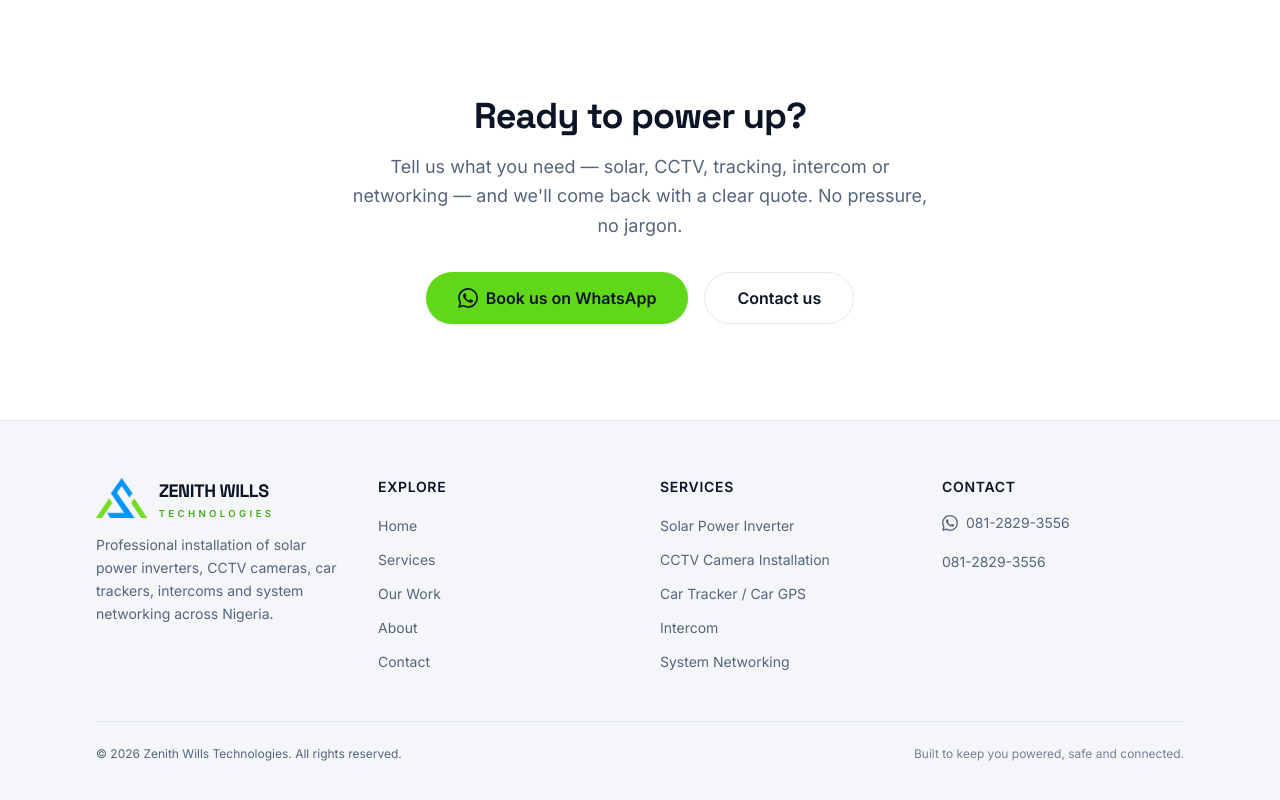
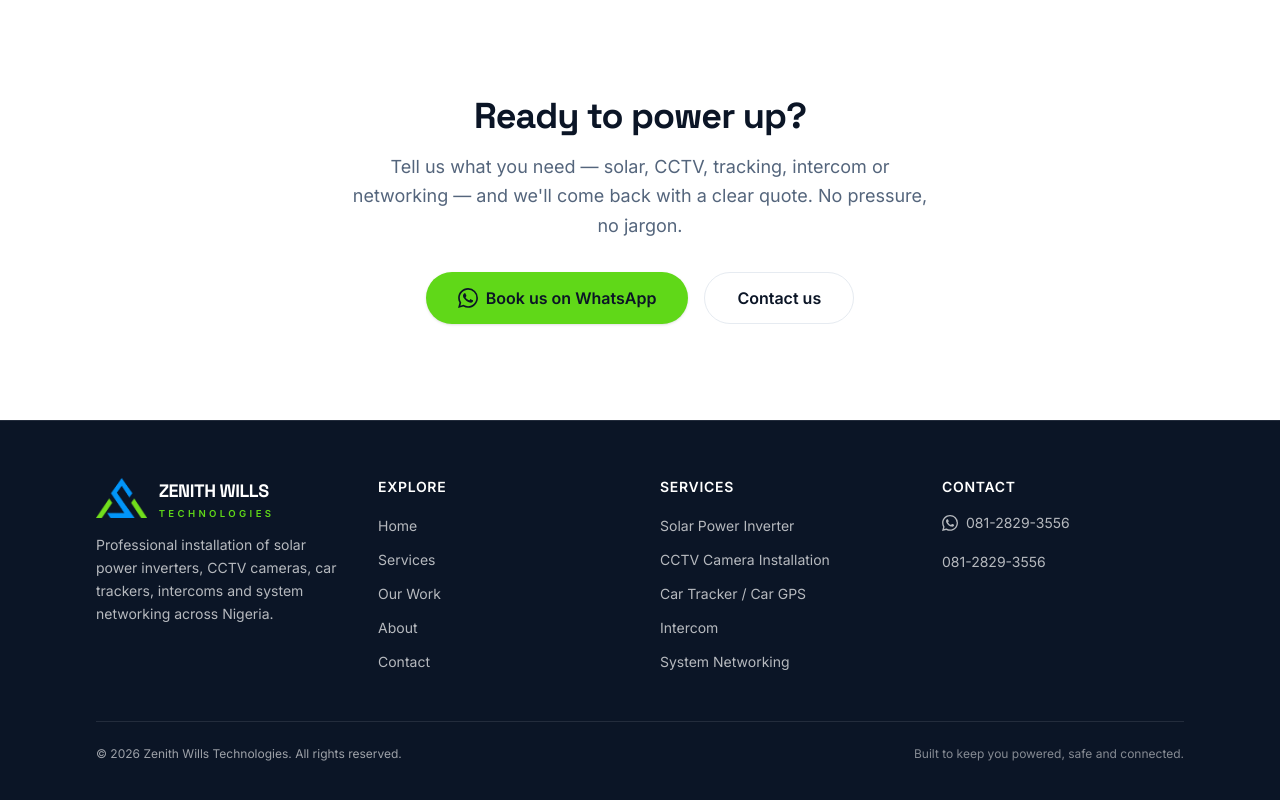
Before and after one commit to arakunle22/zenith-wills-technologies, a Next.js app: page / in a window 1280 px wide. Shown: the part 3543-4343 px from the top of the page. Built offline with nearby package versions, Linux system fonts and the light colour scheme.

Commit message:
style: deep navy footer

```diff
--- a/src/components/footer.tsx
+++ b/src/components/footer.tsx
@@ -7,18 +7,18 @@ import { site } from "@/config/site";
 export function Footer() {
   const year = new Date().getFullYear();
   return (
-    <footer className="border-t border-line bg-surface">
+    <footer className="border-t border-frost/10 bg-ink">
       <Container className="py-14">
         <div className="grid gap-10 md:grid-cols-4">
           <div className="md:col-span-1">
-            <Brand markClassName="h-10" />
-            <p className="mt-4 max-w-xs text-sm leading-relaxed text-mist">
+            <Brand onDark markClassName="h-10" />
+            <p className="mt-4 max-w-xs text-sm leading-relaxed text-frost/70">
               {site.description}
             </p>
           </div>
 
           <div>
-            <h4 className="text-sm font-semibold uppercase tracking-wider text-ink">
+            <h4 className="text-sm font-semibold uppercase tracking-wider text-frost">
               Explore
             </h4>
             <ul className="mt-4 space-y-2.5">
@@ -26,7 +26,7 @@ export function Footer() {
                 <li key={n.href}>
                   <Link
                     href={n.href}
-                    className="text-sm text-mist transition-colors hover:text-primary"
+                    className="text-sm text-frost/70 transition-colors hover:text-accent"
                   >
                     {n.label}
                   </Link>
@@ -36,7 +36,7 @@ export function Footer() {
           </div>
 
           <div>
-            <h4 className="text-sm font-semibold uppercase tracking-wider text-ink">
+            <h4 className="text-sm font-semibold uppercase tracking-wider text-frost">
               Services
             </h4>
             <ul className="mt-4 space-y-2.5">
@@ -44,7 +44,7 @@ export function Footer() {
                 <li key={s.id}>
                   <Link
                     href="/services"
-                    className="text-sm text-mist transition-colors hover:text-primary"
+                    className="text-sm text-frost/70 transition-colors hover:text-accent"
                   >
                     {s.title}
                   </Link>
@@ -54,7 +54,7 @@ export function Footer() {
           </div>
 
           <div>
-            <h4 className="text-sm font-semibold uppercase tracking-wider text-ink">
+            <h4 className="text-sm font-semibold uppercase tracking-wider text-frost">
               Contact
             </h4>
             <ul className="mt-4 space-y-3">
@@ -63,7 +63,7 @@ export function Footer() {
                   href={site.whatsapp.href}
                   target="_blank"
                   rel="noopener noreferrer"
-                  className="inline-flex items-center gap-2 text-sm text-mist transition-colors hover:text-primary"
+                  className="inline-flex items-center gap-2 text-sm text-frost/70 transition-colors hover:text-accent"
                 >
                   <WhatsAppIcon className="h-4 w-4" />
                   {site.phone.display}
@@ -72,7 +72,7 @@ export function Footer() {
               <li>
                 <a
                   href={`tel:${site.phone.tel}`}
-                  className="text-sm text-mist transition-colors hover:text-primary"
+                  className="text-sm text-frost/70 transition-colors hover:text-accent"
                 >
                   {site.phone.display}
                 </a>
@@ -81,11 +81,11 @@ export function Footer() {
           </div>
         </div>
 
-        <div className="mt-12 flex flex-col items-center justify-between gap-3 border-t border-line pt-6 sm:flex-row">
-          <p className="text-xs text-mist">
+        <div className="mt-12 flex flex-col items-center justify-between gap-3 border-t border-frost/10 pt-6 sm:flex-row">
+          <p className="text-xs text-frost/60">
             © {year} {site.name}. All rights reserved.
           </p>
-          <p className="text-xs text-mist/80">
+          <p className="text-xs text-frost/50">
             Built to keep you powered, safe and connected.
           </p>
         </div>
```
